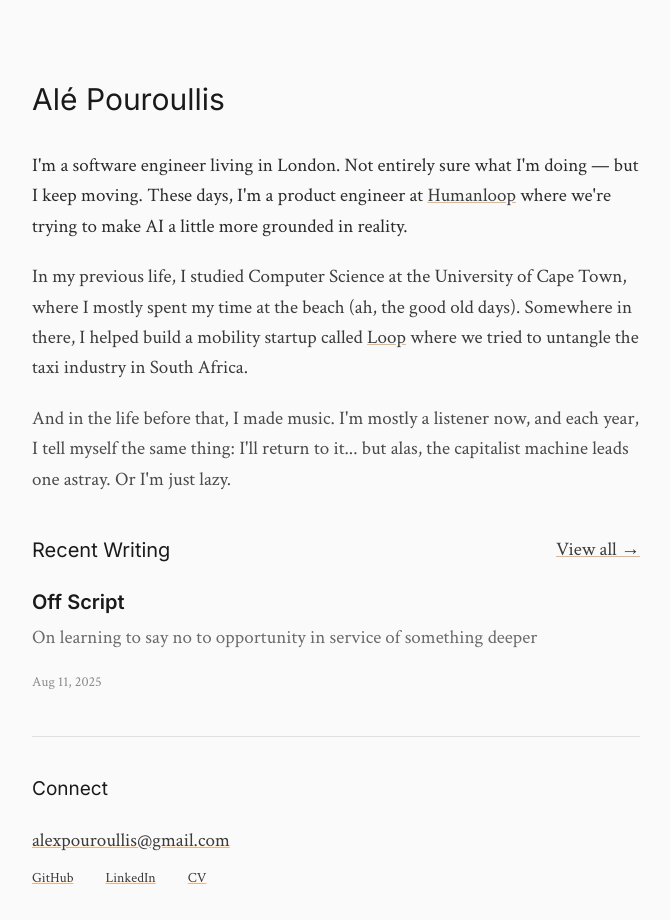
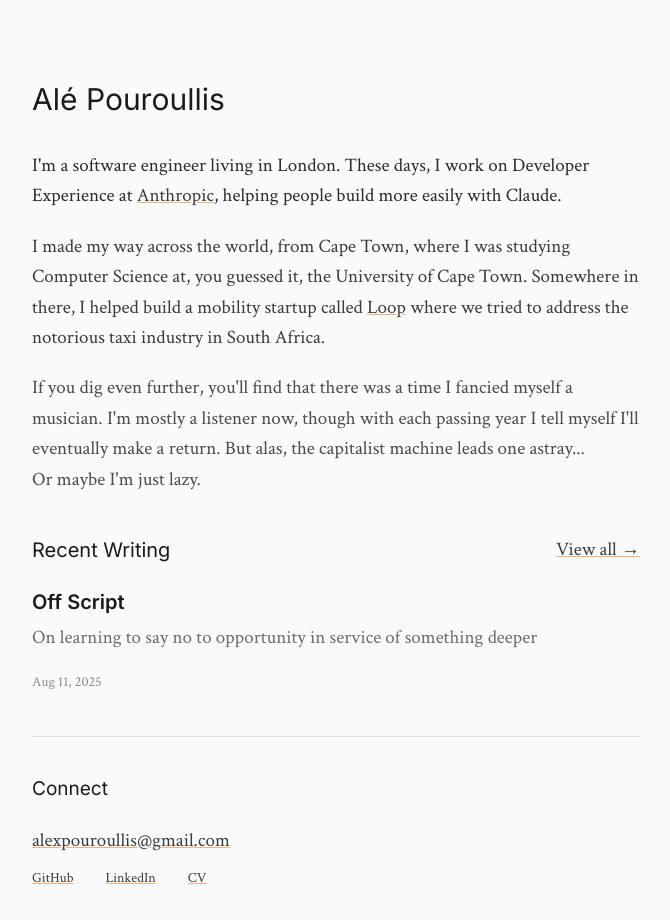
Before and after one commit to AlePouroullis/personal-site-latest, a Next.js app: page / in a window 1280 px wide. Shown: the top 920 px of the page, without its empty margins (304-974 px from the left). Built offline with nearby package versions, Linux system fonts and the light colour scheme.

Commit message:
Add Anthropic experience

```diff
--- a/src/app/page.tsx
+++ b/src/app/page.tsx
@@ -18,21 +18,18 @@ export default async function Home() {
 
         <div className="space-y-6 bio-section">
           <p style={{ color: "var(--text-primary)" }}>
-            I&apos;m a software engineer living in London. Not entirely sure
-            what I&apos;m doing — but I keep moving. These days, I&apos;m a
-            product engineer at{" "}
-            <a href="https://humanloop.com" target="_blank" rel="noopener">
-              Humanloop
-            </a>{" "}
-            where we&apos;re trying to make AI a little more grounded in
-            reality.
+            I&apos;m a software engineer living in London. These days, I work on
+            Developer Experience at{" "}
+            <a href="https://www.anthropic.com" target="_blank" rel="noopener">
+              Anthropic
+            </a>
+            , helping people build more easily with Claude.
           </p>
 
           <p style={{ color: "var(--text-secondary)" }}>
-            In my previous life, I studied Computer Science at the University of
-            Cape Town, where I mostly spent my time at the beach (ah, the good
-            old days). Somewhere in there, I helped build a mobility startup
-            called{" "}
+            I made my way across the world, from Cape Town, where I was studying
+            Computer Science at, you guessed it, the University of Cape Town. Somewhere in there,
+            I helped build a mobility startup called{" "}
             <a
               href="https://www.linkedin.com/company/looptaxiapp/"
               target="_blank"
@@ -40,14 +37,17 @@ export default async function Home() {
             >
               Loop
             </a>{" "}
-            where we tried to untangle the taxi industry in South Africa.
+            where we tried to address the notorious taxi industry in South
+            Africa.
           </p>
 
           <p style={{ color: "var(--text-tertiary)" }}>
-            And in the life before that, I made music. I&apos;m mostly a
-            listener now, and each year, I tell myself the same thing: I&apos;ll
-            return to it... but alas, the capitalist machine leads one astray.
-            Or I&apos;m just lazy.
+            If you dig even further, you&apos;ll find that there was a time I
+            fancied myself a musician. I&apos;m mostly a listener now, though
+            with each passing year I tell myself I&apos;ll eventually make a
+            return. But alas, the capitalist machine leads one astray...
+            <br />
+            Or maybe I&apos;m just lazy.
           </p>
         </div>
       </div>
```
